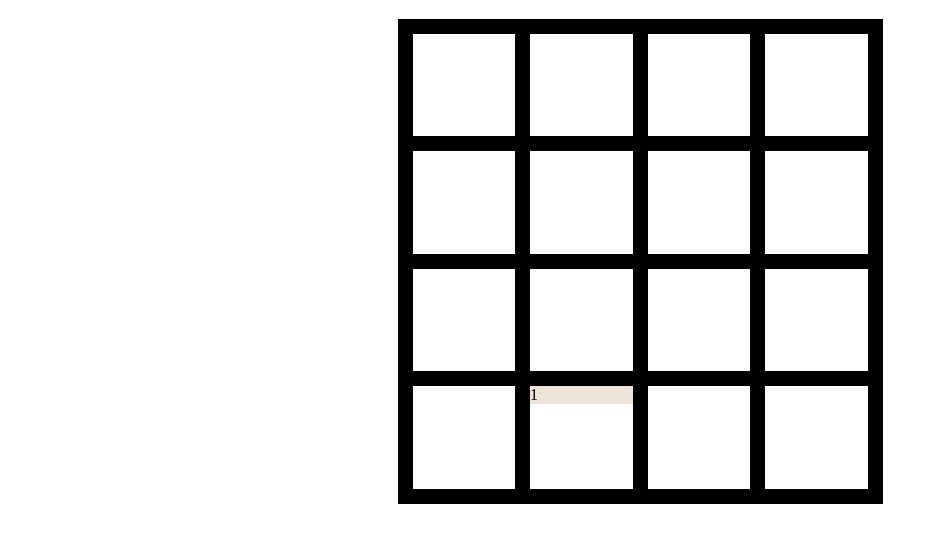
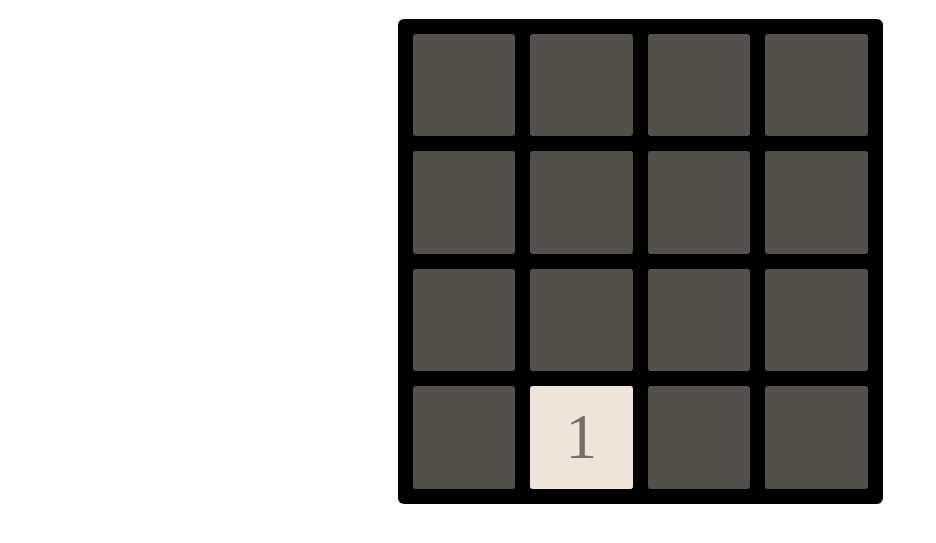
Before and after one commit to Kdehner/1024-Game-Clone, a website built with webpack: page src/index.html in a window 1280 px wide. Shown: the part 61-604 px from the top of the page, without its empty margins (0-936 px from the left). Built offline with nearby package versions, Linux system fonts and the light colour scheme.

Commit message:
updated styles to match new format

```diff
--- a/src/styles/styles.scss
+++ b/src/styles/styles.scss
@@ -5,21 +5,25 @@
   padding: 7.5px;
   margin-left: auto;
   margin-right: auto;
+  border-radius: 6px;
 
   display: flex;
   flex-wrap: wrap;
   justify-content: center;
 
   .block {
-    background-color: white;
+    background-color: rgba(238, 228, 218, 0.35);
     min-width: 102.5px;
     min-height: 102.5px;
     margin: 7.5px;
+    border-radius: 3px;
 
-    // .value {
-    //   font-size: 4rem;
-    //   text-align: center;
-    //   line-height: 102.5px;
-    // }
+    .value {
+      color: #776E65;
+      font-size: 4rem;
+      text-align: center;
+      line-height: 102.5px;
+      border-radius: 3px;
+    }
   }
 }
```
